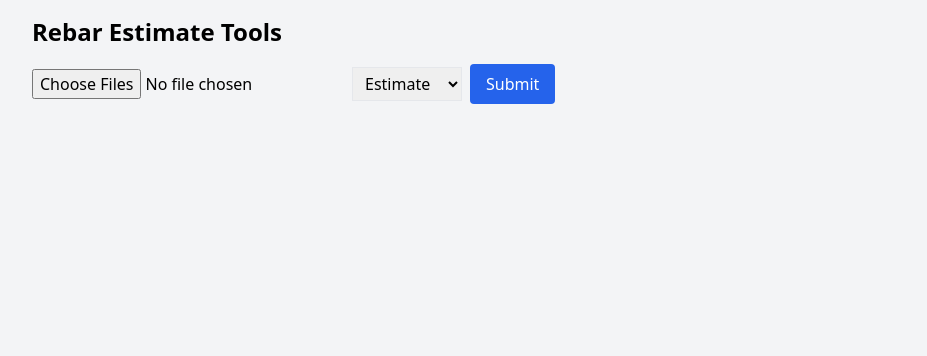
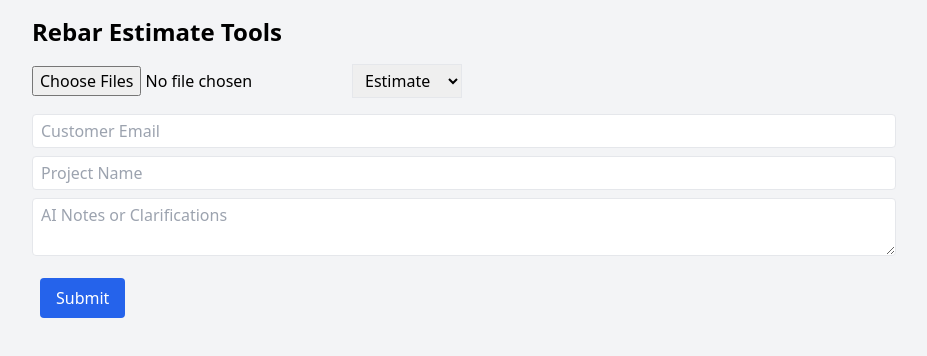
Before and after one commit to rebarshop-24/rebar-ai-frontend, a React (Vite) app: page / in a window 1280 px wide. Shown: the top 356 px of the page, without its empty margins (176-1103 px from the left). Built offline with nearby package versions, Linux system fonts and the light colour scheme.

Commit message:
Update DrawingTool.jsx

```diff
--- a/src/DrawingTool.jsx
+++ b/src/DrawingTool.jsx
@@ -6,6 +6,8 @@ export default function DrawingTool() {
   const [jsonOutput, setJsonOutput] = useState(null);
   const [pdfPath, setPdfPath] = useState("");
   const [email, setEmail] = useState("");
+  const [projectName, setProjectName] = useState("");
+  const [notes, setNotes] = useState("");
   const [folderId, setFolderId] = useState("");
   const [mode, setMode] = useState("estimate");
   const [loading, setLoading] = useState(false);
@@ -36,10 +38,12 @@ export default function DrawingTool() {
 
   const handleSendEmail = async () => {
     try {
-      await axios.post(`${BACKEND_URL}/api/send-estimate-email`, new URLSearchParams({
-        recipient: email,
-        file_path: "/tmp/Estimate_Report_Export.pdf"
-      }));
+      await axios.post(`${BACKEND_URL}/api/send-estimate-email`, {
+        to_email: email,
+        project_name: projectName,
+        ai_message: notes,
+        pdf_path: "/mnt/data/Rebar_Listing_Report.pdf"
+      });
       alert("✅ Email sent.");
     } catch {
       alert("❌ Email failed.");
@@ -73,6 +77,26 @@ export default function DrawingTool() {
         <option value="barlist">Barlist</option>
         <option value="drawing">Drawings</option>
       </select>
+      <input
+        type="text"
+        placeholder="Customer Email"
+        value={email}
+        onChange={e => setEmail(e.target.value)}
+        className="border px-2 py-1 rounded w-full mb-2"
+      />
+      <input
+        type="text"
+        placeholder="Project Name"
+        value={projectName}
+        onChange={e => setProjectName(e.target.value)}
+        className="border px-2 py-1 rounded w-full mb-2"
+      />
+      <textarea
+        placeholder="AI Notes or Clarifications"
+        value={notes}
+        onChange={e => setNotes(e.target.value)}
+        className="border px-2 py-1 rounded w-full mb-4"
+      />
       <button onClick={handleSubmit} className="bg-blue-600 text-white px-4 py-2 rounded ml-2">Submit</button>
 
       {jsonOutput && (
@@ -88,8 +112,7 @@ export default function DrawingTool() {
                 <a href={pdfPath} download className="bg-gray-200 inline-block text-blue-700 px-3 py-1 rounded">📄 Download PDF</a>
               )}
               <div className="space-y-1">
-                <input type="email" value={email} onChange={e => setEmail(e.target.value)} placeholder="Customer email" className="border px-2 py-1" />
-                <button onClick={handleSendEmail} className="bg-green-600 text-white px-3 py-1 rounded ml-2">Send PDF via Email</button>
+                <button onClick={handleSendEmail} className="bg-green-600 text-white px-3 py-1 rounded ml-2">Send PDF via Gmail</button>
               </div>
               <div className="space-y-1">
                 <input type="text" value={folderId} onChange={e => setFolderId(e.target.value)} placeholder="Google Drive Folder ID" className="border px-2 py-1" />
```
